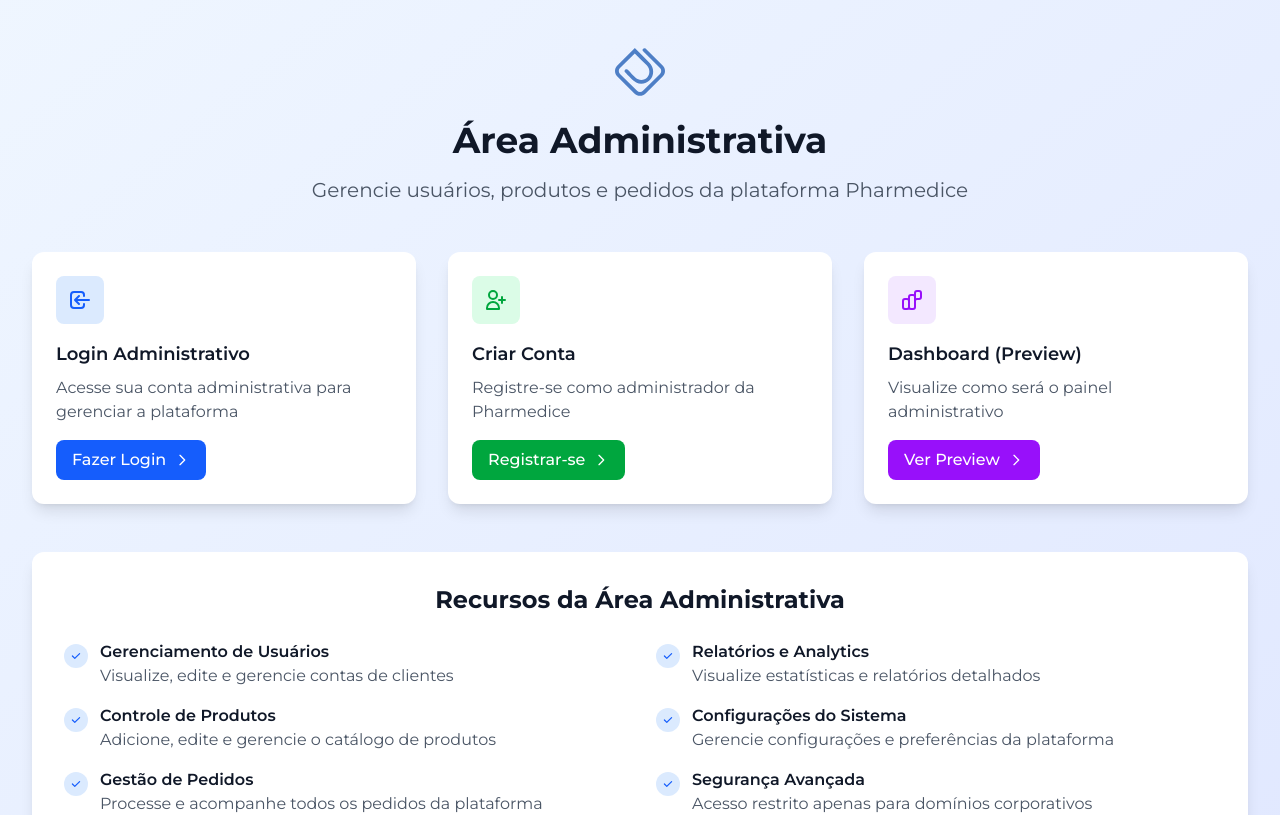
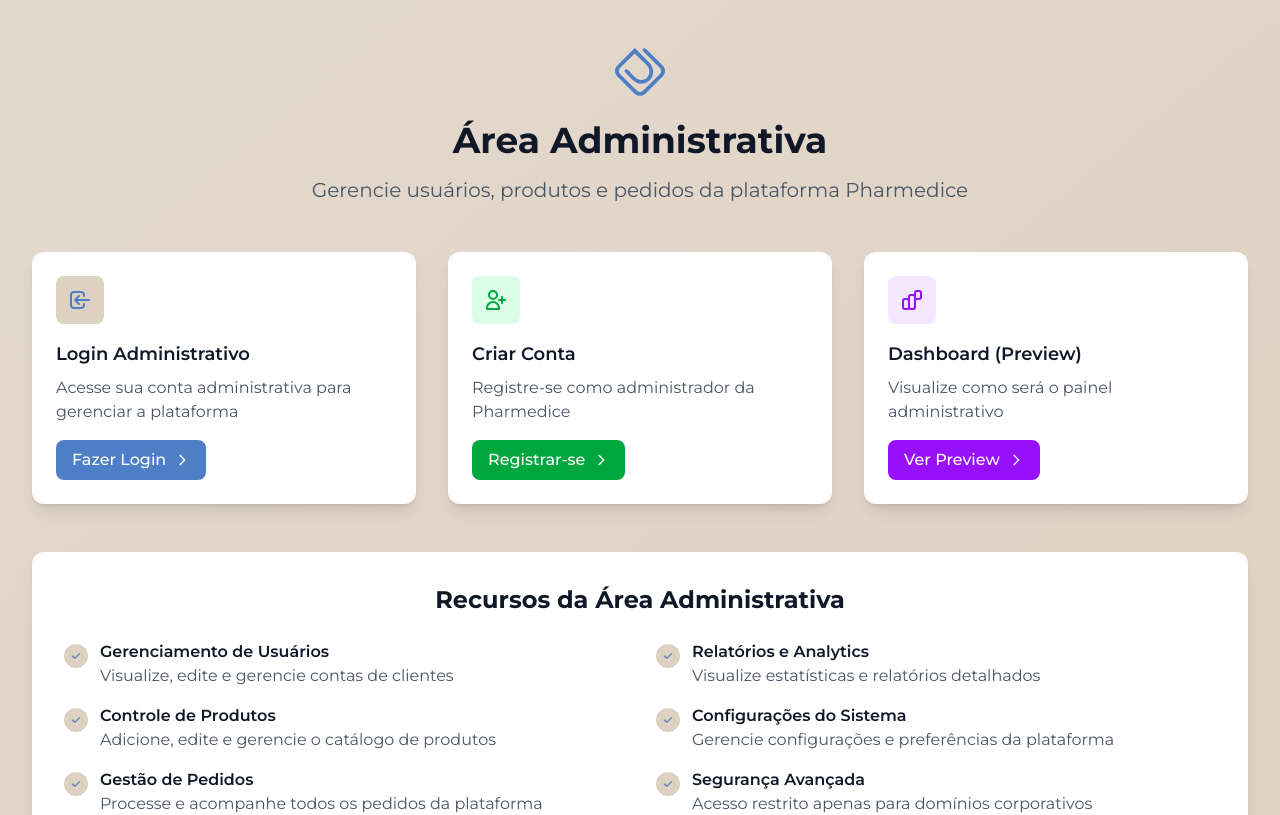
Before and after one commit to jmlandi/pharmedice-ca-fe, a Next.js app: page /admin in a window 1280 px wide. Shown: the top 815 px of the page. Built offline with nearby package versions, Linux system fonts and the light colour scheme.

Commit message:
feat: Update remaining blue Tailwind classes to brand colors
- Replace blue-50, blue-100 with beige colors
- Update blue-600, blue-700 with brand blues
- Apply brand colors to admin pages and EmailVerificationScreen
- Replace gradient backgrounds with brand palette

```diff
--- a/src/app/admin/cadastro/page.tsx
+++ b/src/app/admin/cadastro/page.tsx
@@ -513,7 +513,7 @@ function AdminSignupForm() {
 									e.target.checked
 								)
 							}
-							className="rounded border-gray-300 text-blue-600 focus:ring-blue-500"
+							className="rounded border-gray-300 text-[#4E7FC6] focus:ring-[#4E7FC6]"
 						/>
 						Aceito receber comunicações por e-mail
 					</label>
@@ -525,7 +525,7 @@ function AdminSignupForm() {
 							onChange={(e) =>
 								handleInputChange('accept_sms_communications', e.target.checked)
 							}
-							className="rounded border-gray-300 text-blue-600 focus:ring-blue-500"
+							className="rounded border-gray-300 text-[#4E7FC6] focus:ring-[#4E7FC6]"
 						/>
 						Aceito receber comunicações por SMS
 					</label>
@@ -540,7 +540,7 @@ function AdminSignupForm() {
 									e.target.checked
 								)
 							}
-							className="rounded border-gray-300 text-blue-600 focus:ring-blue-500"
+							className="rounded border-gray-300 text-[#4E7FC6] focus:ring-[#4E7FC6]"
 						/>
 						Aceito receber comunicações por WhatsApp
 					</label>
@@ -619,15 +619,15 @@ function AdminSignupForm() {
 					</span>
 					<Link
 						href="/admin/entrar"
-						className="text-blue-600 hover:text-blue-500 font-medium transition-colors"
+						className="text-[#4E7FC6] hover:text-[#26364D] font-medium transition-colors"
 					>
 						Fazer login
 					</Link>
 				</div>
 			</form>
 
-			<div className="mt-6 p-4 bg-blue-50 rounded-lg">
-				<p className="text-sm text-blue-700">
+			<div className="mt-6 p-4 bg-[#E3D9CD] rounded-lg">
+				<p className="text-sm text-[#26364D]">
 					<strong>Nota:</strong> Apenas colaboradores com e-mail corporativo
 					(@pharmedice.com.br) podem criar contas administrativas.
 				</p>
--- a/src/app/admin/page.tsx
+++ b/src/app/admin/page.tsx
@@ -5,7 +5,7 @@ import Image from 'next/image';
 
 export default function AdminHome() {
 	return (
-		<div className="min-h-screen bg-gradient-to-br from-blue-50 to-indigo-100">
+		<div className="min-h-screen bg-gradient-to-br from-[#E3D9CD] to-[#DED1C1]">
 			<div className="max-w-7xl mx-auto px-4 sm:px-6 lg:px-8 py-12">
 				{/* Header */}
 				<div className="text-center mb-12">
@@ -31,9 +31,9 @@ export default function AdminHome() {
 					{/* Login Card */}
 					<div className="bg-white rounded-xl shadow-lg overflow-hidden hover:shadow-xl transition-shadow">
 						<div className="p-6">
-							<div className="flex items-center justify-center w-12 h-12 bg-blue-100 rounded-lg mb-4">
+							<div className="flex items-center justify-center w-12 h-12 bg-[#DED1C1] rounded-lg mb-4">
 								<svg
-									className="w-6 h-6 text-blue-600"
+									className="w-6 h-6 text-[#4E7FC6]"
 									fill="none"
 									stroke="currentColor"
 									viewBox="0 0 24 24"
@@ -54,7 +54,7 @@ export default function AdminHome() {
 							</p>
 							<Link
 								href="/admin/entrar"
-								className="inline-flex items-center px-4 py-2 bg-blue-600 text-white font-medium rounded-lg hover:bg-blue-700 transition-colors"
+								className="inline-flex items-center px-4 py-2 bg-[#4E7FC6] text-white font-medium rounded-lg hover:bg-[#26364D] transition-colors"
 							>
 								Fazer Login
 								<svg
@@ -175,9 +175,9 @@ export default function AdminHome() {
 					<div className="grid grid-cols-1 md:grid-cols-2 gap-8">
 						<div className="space-y-4">
 							<div className="flex items-start space-x-3">
-								<div className="flex-shrink-0 w-6 h-6 bg-blue-100 rounded-full flex items-center justify-center mt-1">
+								<div className="flex-shrink-0 w-6 h-6 bg-[#DED1C1] rounded-full flex items-center justify-center mt-1">
 									<svg
-										className="w-3 h-3 text-blue-600"
+										className="w-3 h-3 text-[#4E7FC6]"
 										fill="currentColor"
 										viewBox="0 0 20 20"
 									>
@@ -198,9 +198,9 @@ export default function AdminHome() {
 								</div>
 							</div>
 							<div className="flex items-start space-x-3">
-								<div className="flex-shrink-0 w-6 h-6 bg-blue-100 rounded-full flex items-center justify-center mt-1">
+								<div className="flex-shrink-0 w-6 h-6 bg-[#DED1C1] rounded-full flex items-center justify-center mt-1">
 									<svg
-										className="w-3 h-3 text-blue-600"
+										className="w-3 h-3 text-[#4E7FC6]"
 										fill="currentColor"
 										viewBox="0 0 20 20"
 									>
@@ -221,9 +221,9 @@ export default function AdminHome() {
 								</div>
 							</div>
 							<div className="flex items-start space-x-3">
-								<div className="flex-shrink-0 w-6 h-6 bg-blue-100 rounded-full flex items-center justify-center mt-1">
+								<div className="flex-shrink-0 w-6 h-6 bg-[#DED1C1] rounded-full flex items-center justify-center mt-1">
 									<svg
-										className="w-3 h-3 text-blue-600"
+										className="w-3 h-3 text-[#4E7FC6]"
 										fill="currentColor"
 										viewBox="0 0 20 20"
 									>
@@ -246,9 +246,9 @@ export default function AdminHome() {
 						</div>
 						<div className="space-y-4">
 							<div className="flex items-start space-x-3">
-								<div className="flex-shrink-0 w-6 h-6 bg-blue-100 rounded-full flex items-center justify-center mt-1">
+								<div className="flex-shrink-0 w-6 h-6 bg-[#DED1C1] rounded-full flex items-center justify-center mt-1">
 									<svg
-										className="w-3 h-3 text-blue-600"
+										className="w-3 h-3 text-[#4E7FC6]"
 										fill="currentColor"
 										viewBox="0 0 20 20"
 									>
@@ -269,9 +269,9 @@ export default function AdminHome() {
 								</div>
 							</div>
 							<div className="flex items-start space-x-3">
-								<div className="flex-shrink-0 w-6 h-6 bg-blue-100 rounded-full flex items-center justify-center mt-1">
+								<div className="flex-shrink-0 w-6 h-6 bg-[#DED1C1] rounded-full flex items-center justify-center mt-1">
 									<svg
-										className="w-3 h-3 text-blue-600"
+										className="w-3 h-3 text-[#4E7FC6]"
 										fill="currentColor"
 										viewBox="0 0 20 20"
 									>
@@ -292,9 +292,9 @@ export default function AdminHome() {
 								</div>
 							</div>
 							<div className="flex items-start space-x-3">
-								<div className="flex-shrink-0 w-6 h-6 bg-blue-100 rounded-full flex items-center justify-center mt-1">
+								<div className="flex-shrink-0 w-6 h-6 bg-[#DED1C1] rounded-full flex items-center justify-center mt-1">
 									<svg
-										className="w-3 h-3 text-blue-600"
+										className="w-3 h-3 text-[#4E7FC6]"
 										fill="currentColor"
 										viewBox="0 0 20 20"
 									>
@@ -319,10 +319,10 @@ export default function AdminHome() {
 				</div>
 
 				{/* Security Notice */}
-				<div className="bg-blue-50 border border-blue-200 rounded-lg p-6">
+				<div className="bg-[#E3D9CD] border border-blue-200 rounded-lg p-6">
 					<div className="flex items-start space-x-3">
 						<svg
-							className="flex-shrink-0 w-6 h-6 text-blue-600 mt-1"
+							className="flex-shrink-0 w-6 h-6 text-[#4E7FC6] mt-1"
 							fill="none"
 							stroke="currentColor"
 							viewBox="0 0 24 24"
--- a/src/components/EmailVerificationScreen.tsx
+++ b/src/components/EmailVerificationScreen.tsx
@@ -108,11 +108,11 @@ export default function EmailVerificationScreen({
 	};
 
 	return (
-		<div className="min-h-screen bg-gradient-to-br from-blue-50 to-indigo-100 flex items-center justify-center p-4">
+		<div className="min-h-screen bg-gradient-to-br from-[#E3D9CD] to-[#DED1C1] flex items-center justify-center p-4">
 			<div className="bg-white rounded-2xl shadow-xl p-8 w-full max-w-md">
 				{/* Logo da Pharmedice */}
 				<div className="text-center mb-8">
-					<div className="mx-auto w-20 h-20 bg-blue-100 rounded-full flex items-center justify-center mb-4">
+					<div className="mx-auto w-20 h-20 bg-[#DED1C1] rounded-full flex items-center justify-center mb-4">
 						<Image
 							src="/icons/pharmedice-logo.svg"
 							alt="Pharmedice"
@@ -127,14 +127,14 @@ export default function EmailVerificationScreen({
 					<p className="text-gray-600 text-sm">
 						Enviamos um link de verificação para
 					</p>
-					<p className="text-blue-600 font-medium text-sm">{user?.email}</p>
+					<p className="text-[#4E7FC6] font-medium text-sm">{user?.email}</p>
 				</div>
 
 				{/* Ícone de email */}
 				<div className="text-center mb-6">
-					<div className="mx-auto w-16 h-16 bg-blue-50 rounded-full flex items-center justify-center mb-4">
+					<div className="mx-auto w-16 h-16 bg-[#E3D9CD] rounded-full flex items-center justify-center mb-4">
 						<svg
-							className="w-8 h-8 text-blue-500"
+							className="w-8 h-8 text-[#4E7FC6]"
 							fill="none"
 							stroke="currentColor"
 							viewBox="0 0 24 24"
```
